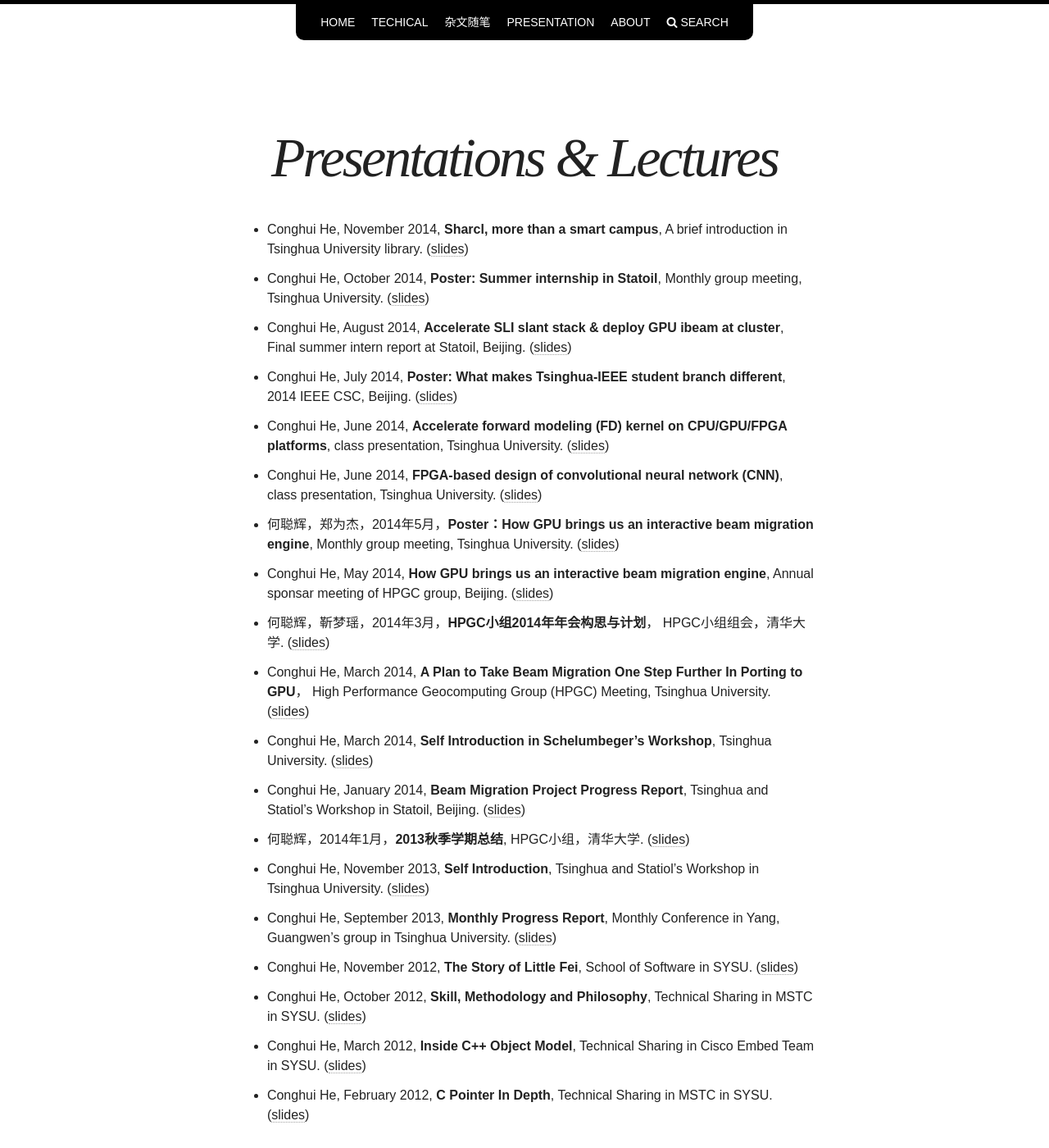
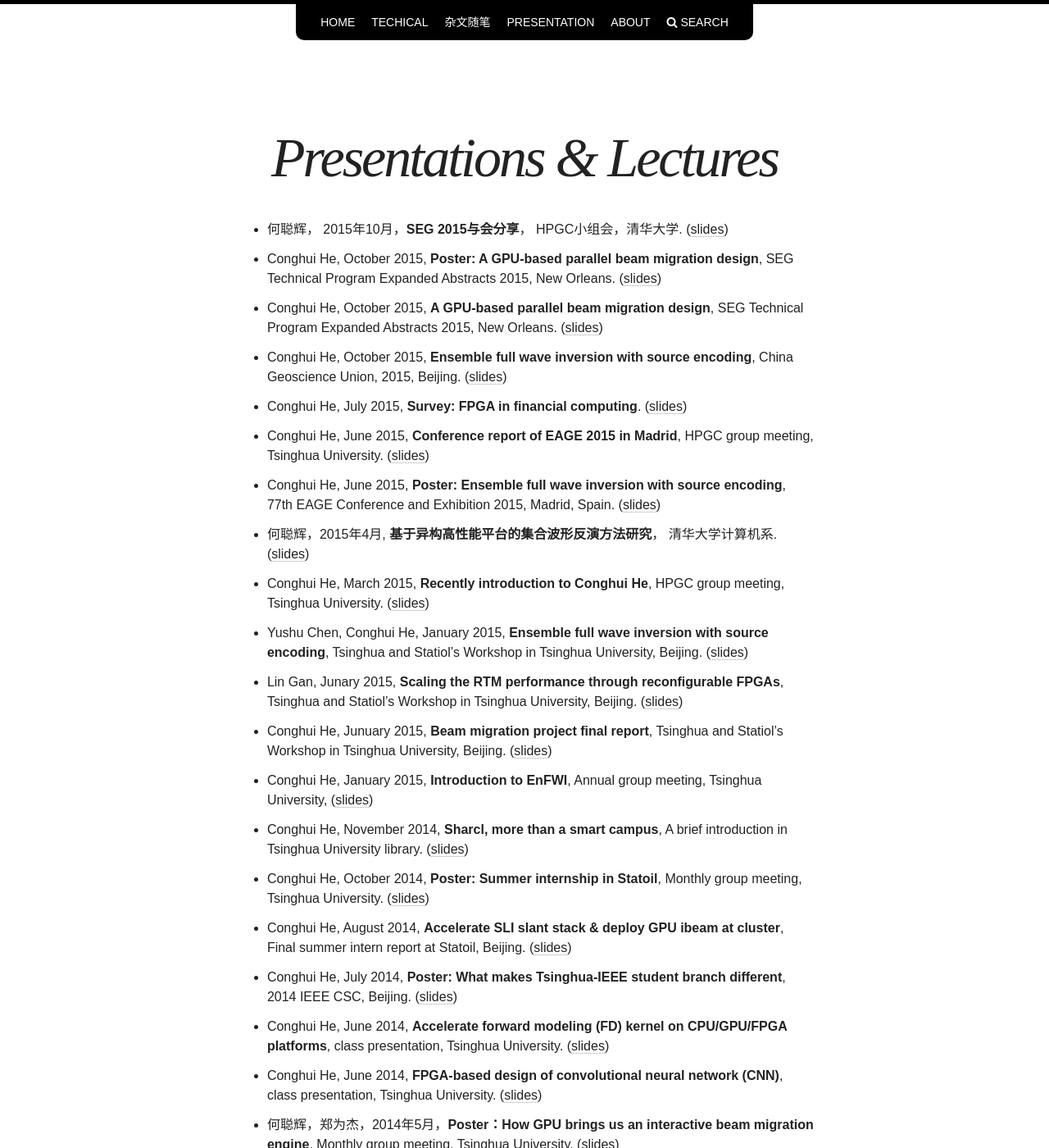
Before and after one commit to sspeng/blog-old, a Jekyll site: the page built from presentation/index.md, in a window 1280 px wide and 1400 px high. Shown: the whole window at 82% size. Built offline with Jekyll 4.4.1, drawn with Linux system fonts in a browser that asks for light colours.

Commit message:
update presentation

```diff
--- a/presentation/index.md
+++ b/presentation/index.md
@@ -3,6 +3,44 @@ layout: page
 title: Presentations & Lectures
 ---
 
+- 何聪辉， 2015年10月，**SEG 2015与会分享**，
+  HPGC小组会，清华大学.
+  ([slides](http://pan.baidu.com/s/1hrswi8G))
+- Conghui He, October 2015, **Poster: A GPU-based parallel beam migration design**,
+  SEG Technical Program Expanded Abstracts 2015, New Orleans.
+  ([slides](http://pan.baidu.com/s/1mh3dv3E))
+- Conghui He, October 2015, **A GPU-based parallel beam migration design**,
+  SEG Technical Program Expanded Abstracts 2015, New Orleans.
+  ([slides](http://pan.baidu.com/s/1o6Rf8EI))
+- Conghui He, October 2015, **Ensemble full wave inversion with source encoding**,
+  China Geoscience Union, 2015, Beijing.
+  ([slides](http://pan.baidu.com/s/1bovUhSN))
+- Conghui He, July 2015, **Survey: FPGA in financial computing**.
+  ([slides](http://pan.baidu.com/s/1i41hAfz))
+- Conghui He, June 2015, **Conference report of EAGE 2015 in Madrid**,
+  HPGC group meeting, Tsinghua University.
+  ([slides](http://pan.baidu.com/s/1mh4zqDa))
+- Conghui He, June 2015, **Poster: Ensemble full wave inversion with source encoding**,
+  77th EAGE Conference and Exhibition 2015, Madrid, Spain.
+  ([slides](http://pan.baidu.com/s/1OgofO))
+- 何聪辉，2015年4月, **基于异构高性能平台的集合波形反演方法研究**，
+  清华大学计算机系.
+  ([slides](http://pan.baidu.com/s/1jH3h0xg))
+- Conghui He, March 2015, **Recently introduction to Conghui He**,
+  HPGC group meeting, Tsinghua University.
+  ([slides](http://pan.baidu.com/s/1mh3dvwW))
+- Yushu Chen, Conghui He, January 2015, **Ensemble full wave inversion with source encoding**,
+  Tsinghua and Statiol's Workshop in Tsinghua University, Beijing.
+  ([slides](http://pan.baidu.com/s/1mgW9t4O))
+- Lin Gan, Junary 2015, **Scaling the RTM performance through reconfigurable FPGAs**,
+  Tsinghua and Statiol's Workshop in Tsinghua University, Beijing.
+  ([slides](http://pan.baidu.com/s/1skhU0qD))
+- Conghui He, Junuary 2015, **Beam migration project final report**,
+  Tsinghua and Statiol's Workshop in Tsinghua University, Beijing.
+  ([slides](http://pan.baidu.com/s/1gdNWcDl))
+- Conghui He, January 2015, **Introduction to EnFWI**,
+  Annual group meeting, Tsinghua University,
+  ([slides](http://pan.baidu.com/s/1qX4WZzm))
 - Conghui He, November 2014, **Sharcl, more than a smart campus**,
   A brief introduction in Tsinghua University library.
   ([slides](http://pan.baidu.com/s/1nukevSt))
```
